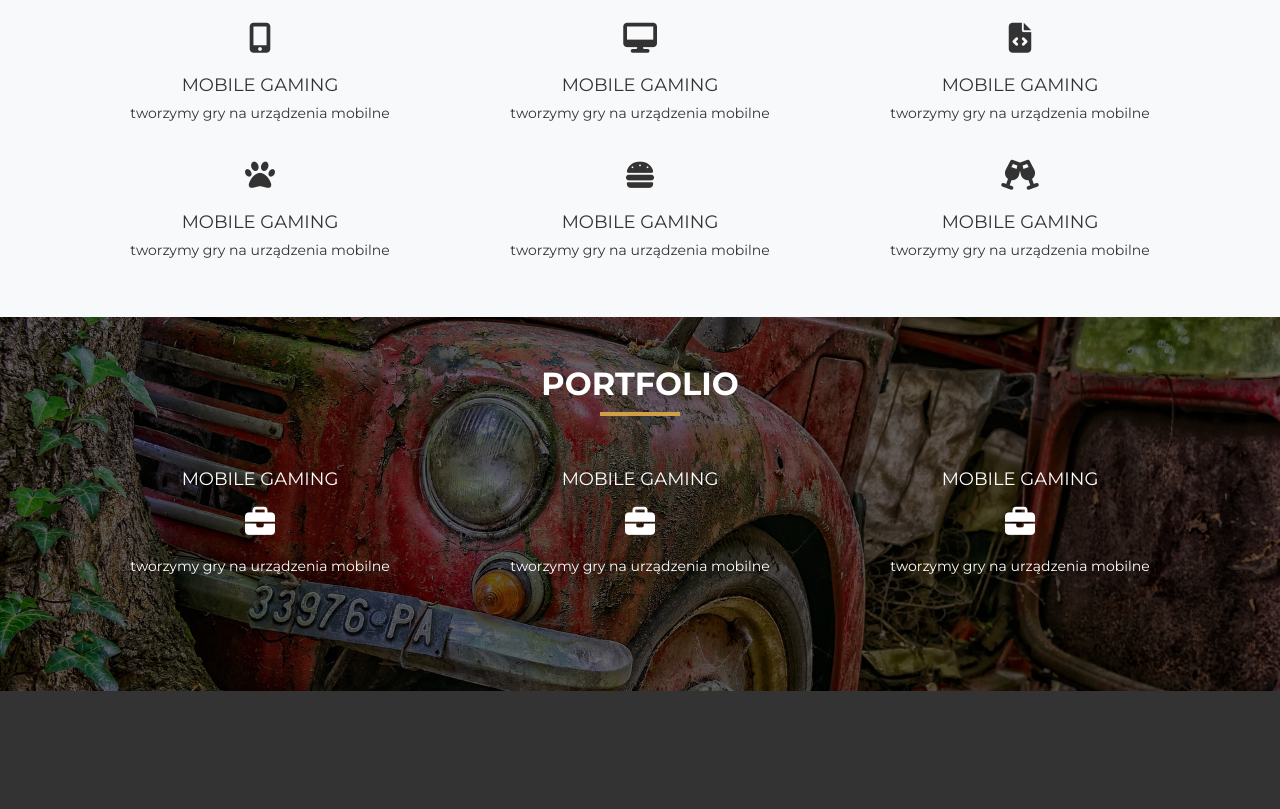
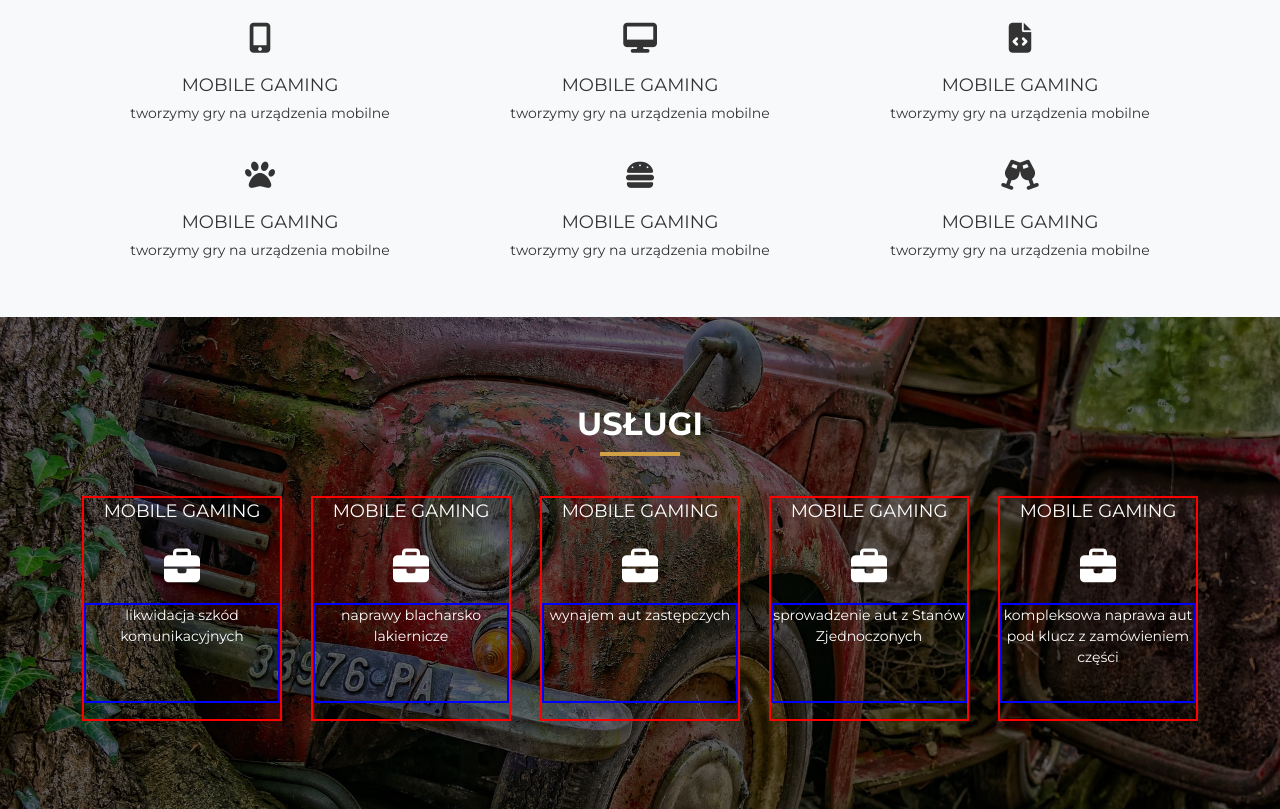
Before and after one commit to JuchKasia/my-study, a plain HTML site: page index.html in a window 1280 px wide. Shown: the part 927-1736 px from the top of the page. Before the commit the page ends 1618 px from the top, so only its background shows below. Drawn offline with nearby package versions, Linux system fonts and the light colour scheme.

Commit message:
fix: correct section portfolio to servisec

```diff
--- a/index.html
+++ b/index.html
@@ -59,7 +59,7 @@
         <a href="#about-us" class="btn-chevron-down"><i class="fa-solid fa-chevron-down"></i></a>
     </header>
     <main>
-        <section class="about-us bg-light" id="about-us">
+        <section class="section-about-us bg-light" id="about-us">
           <div class="container">
             <h2 class="section-title">O nas</h2>
             <div class="underline"></div>
@@ -97,38 +97,43 @@
             </div>
           </div>
         </section>
-        <section class="portfolio bg-light py-5" id="portfolio">
-          <div class="portfolio-shadow"></div>
-          <div class="container portfolio-container">
-            <h2 class="section-title">Portfolio</h2>
+        <section class="section-services bg-light">
+          <div class="services-shadow"></div>
+          <div class="container services-container py-5">
+            <h2 class="section-title">Usługi</h2>
             <div class="underline"></div>
-            <!-- <div class="portfolio-img"> -->
-            <div class="row">
-                <div class="col-sm-6 col-md-4 text-center portfolio-hover">
-
-                  <p class="portfolio-card-title mb-1">mobile gaming</p>
+            <div class="services-row">
+                <div class="col-4 col-lg-2 text-center services-hover">
+                  <p class="services-card-title mb-1">mobile gaming</p>
                   <p><i class="fa-solid fa-briefcase"></i></p>
-                  <p class="portfolio-card-text">tworzymy gry na urządzenia mobilne</p>
+                  <p class="services-card-text">likwidacja szkód komunikacyjnych</p>
                 </div>
-                <div class="col-sm-6 col-md-4 text-center portfolio-hover">
-                  <p class="portfolio-card-title mb-1">mobile gaming</p>
+                <div class="col-4 col-lg-2 text-center services-hover">
+                  <p class="services-card-title mb-1">mobile gaming</p>
                   <p><i class="fa-solid fa-briefcase"></i></p>
-                  <p class="portfolio-card-text">tworzymy gry na urządzenia mobilne</p>
+                  <p class="services-card-text">naprawy blacharsko lakiernicze</p>
                 </div>
-                <div class="col-sm-6 col-md-4 text-center portfolio-hover">
-                  <p class="portfolio-card-title mb-1">mobile gaming</p>
+                <div class="col-4 col-lg-2 text-center services-hover">
+                  <p class="services-card-title mb-1">mobile gaming</p>
                   <p><i class="fa-solid fa-briefcase"></i></p>
-                  <p class="portfolio-card-text">tworzymy gry na urządzenia mobilne</p>
+                  <p class="services-card-text">wynajem aut zastępczych</p>
+                </div>
+                <div class="col-4 col-lg-2 text-center services-hover">
+                  <p class="services-card-title mb-1">mobile gaming</p>
+                  <p><i class="fa-solid fa-briefcase"></i></p>
+                  <p class="services-card-text">sprowadzenie aut z Stanów Zjednoczonych</p>
+                </div>
+                <div class="col-4 col-lg-2 text-center services-hover">
+                  <p class="services-card-title mb-1">mobile gaming</p>
+                  <p><i class="fa-solid fa-briefcase"></i></p>
+                  <p class="services-card-text">kompleksowa naprawa aut pod klucz z zamówieniem części</p>
                 </div>
               </div>
-            <!-- <div class="portfolio-shadow"></div> -->
-            <!-- </div> -->
-
-
-
           </div>
 
         </section>
+
+
     </main>
     <script src="https://cdn.jsdelivr.net/npm/bootstrap@5.3.2/dist/js/bootstrap.bundle.min.js" integrity="sha384-C6RzsynM9kWDrMNeT87bh95OGNyZPhcTNXj1NW7RuBCsyN/o0jlpcV8Qyq46cDfL" crossorigin="anonymous"></script>
     <script src="./js/index.js"></script>
--- a/sass/style.scss
+++ b/sass/style.scss
@@ -144,24 +144,23 @@ section {
 
 
 // MAIN
-.about-us-card-title,
-.portfolio-card-title {
+.about-us-card-title {
         font-size: 18px;
         text-transform: uppercase;
 }
 
 .about-us-card-text,
-.portfolio-card-text {
+.services-card-text {
     font-size: 14px;
 }
 
 .about-us-hover,
-.portfolio-hover {
+.services-hover {
     transition: 0.5s;
 }
 
 .about-us-hover:hover,
-.portfolio-hover:hover {
+.services-hover:hover {
     color: color.$main-color;
 }
 
@@ -171,7 +170,7 @@ i {
 }
 
 // section ABOUT US
-.about-us {
+.section-about-us {
     color: color.$gray;
     // border: 1px solid red;
 
@@ -179,7 +178,7 @@ i {
 
 
 // section PORTFOLIO
-.portfolio {
+.section-services {
     position: relative;
     color: color.$white;
     background-image: url('../assets/img/car-broken640.jpg');
@@ -187,7 +186,7 @@ i {
     background-position: center;
     z-index: 0;
     // border: 2px solid red;
-    .portfolio-shadow {
+    .services-shadow {
         position: absolute;
         top: 0;
         left: 0;
@@ -200,14 +199,33 @@ i {
 
 }
 
-.portfolio-hover {
-    margin-top: 10px;
-    margin-bottom: 50px;
+.services-row {
+    display: flex;
+    flex-wrap: wrap;
+    justify-content: space-between;
+    align-items: center;
+    gap: 20px;
 }
-.portfolio .fa-briefcase {
-    margin-top: 10px;
-    font-size: 30px;
+.services-hover {
+    // height: ;
+    // margin: 10px;
+    width: 200px;
+    border: 2px solid red;
+    .services-card-title {
+        font-size: 18px;
+        text-transform: uppercase;
+    }
+    i {
+        font-size: 36px;
+    }
+    .services-card-text {
+        // width: 200px;
+        // width: 100%;
+        height: 100px;
+        border: 2px solid blue;
+    }
 }
+
 
 
 
@@ -216,7 +234,11 @@ i {
     .hero-img {
         background-image: url('../assets/img/main-lamborgini1920.jpg');
     }
-    .portfolio {
+}
+
+
+@media (min-width: 992px) {
+    .section-services {
         background-image: url('../assets/img/car-broken1920.jpg');
-        }
+    }
 }
```
Also changed, not shown: assets/img/team/Kasia_mini.jpg (added), sass/style.css, 2 other files.
